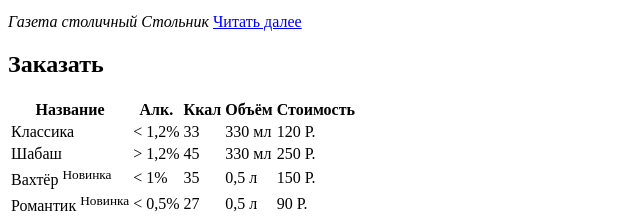
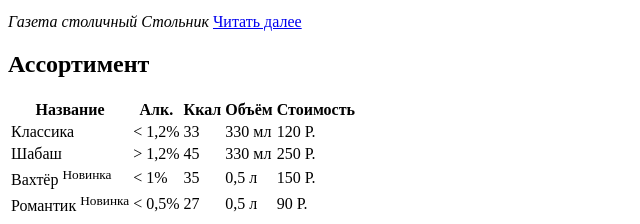
Before and after one commit to ParaAvis85/site, a plain HTML site: page index.html in a window 1280 px wide. Shown: the part 2542-2766 px from the top of the page, 0-640 px from the left. Drawn offline with Linux system fonts and the light colour scheme.

Commit message:
редактирование таблицы ассортимена
довел до 100%

```diff
--- a/index.html
+++ b/index.html
@@ -109,12 +109,13 @@
     Сегодня мы провели дегустацию чего-то действительно новенького — крафтового кваса. Да, да, вы не ослышались!
     Спасибо Арсену и Руслану за то, что предоставили целую бочку своего напитка!
   </blockquote>
-<cite>
+  <cite>
   Газета столичный Стольник
-</cite>
+  </cite>
 <a href="#">Читать далее</a>
 </section>
-<h2>Заказать</h2>
+<div>
+<h2>Ассортимент</h2>
 <table>
   <tr>
     <th>Название</th>
@@ -152,5 +153,6 @@
       <td>90 Р.</td>
     </tr>
 </table>
+</div>
   </body>
 </html>
```
